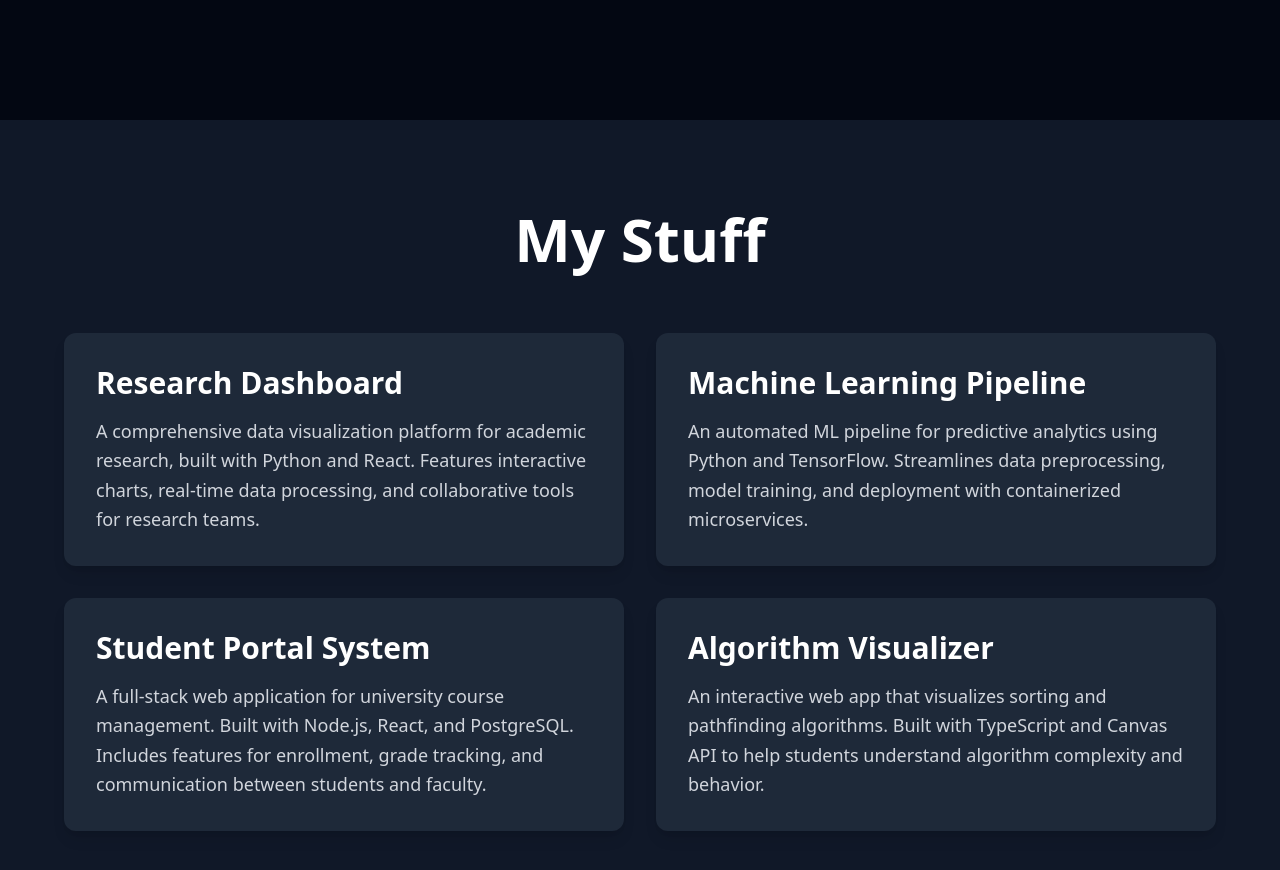
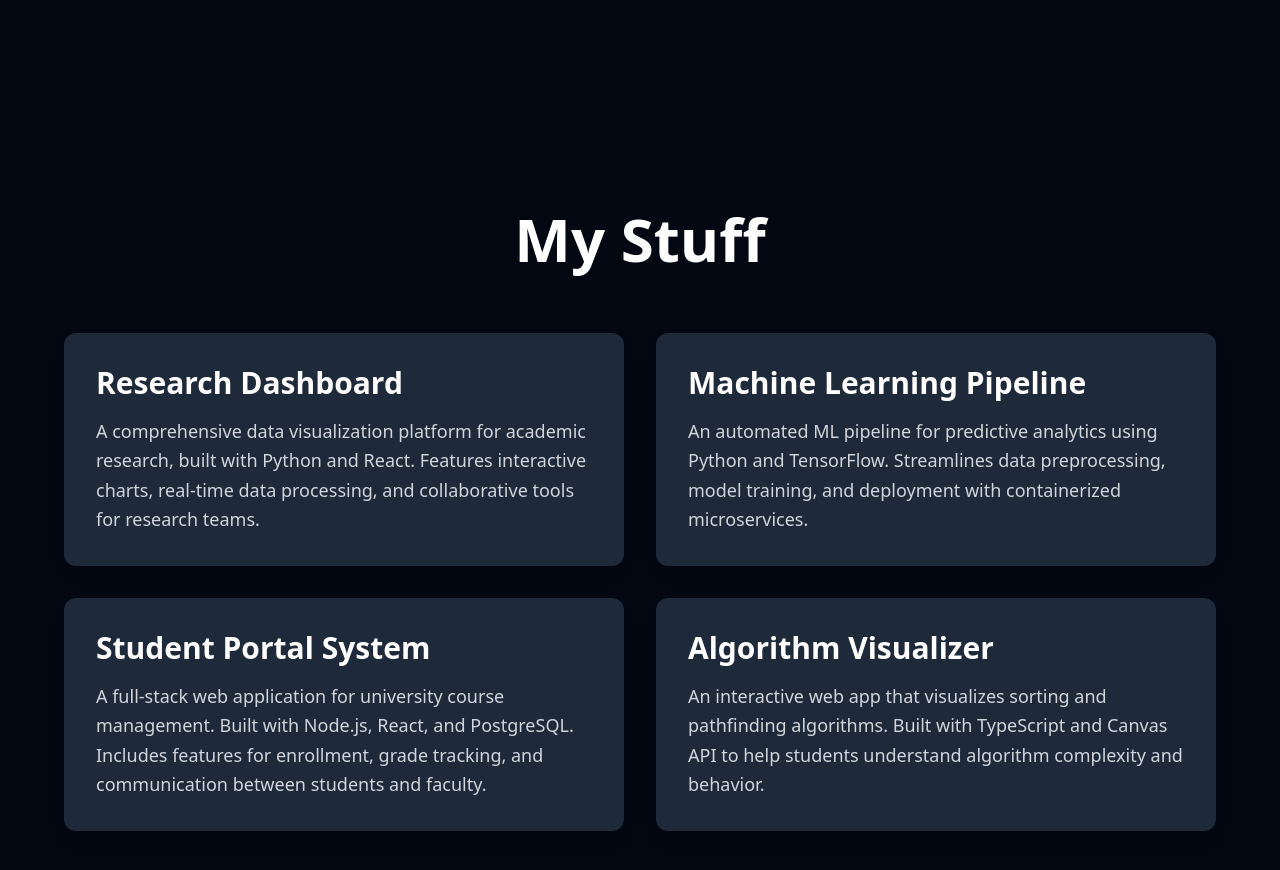
Before and after one commit to flamboh/olidotboo, a SvelteKit app: page / in a window 1280 px wide. Shown: the part 1480-2350 px from the top of the page. Built offline with nearby package versions, Linux system fonts and the light colour scheme.

Commit message:
projects section background removed

```diff
--- a/src/routes/+page.svelte
+++ b/src/routes/+page.svelte
@@ -110,7 +110,7 @@
 	</section>
 
 	<!-- Projects Section -->
-	<section class="flex min-h-screen items-center justify-center bg-gray-900 px-6 py-16">
+	<section class="flex min-h-screen items-center justify-center px-6 py-16">
 		<div class="mx-auto max-w-6xl">
 			<h2 class="mb-16 text-center text-4xl font-bold text-white md:text-6xl">My Stuff</h2>
 			<div class="grid grid-cols-1 gap-8 md:grid-cols-2">
```
